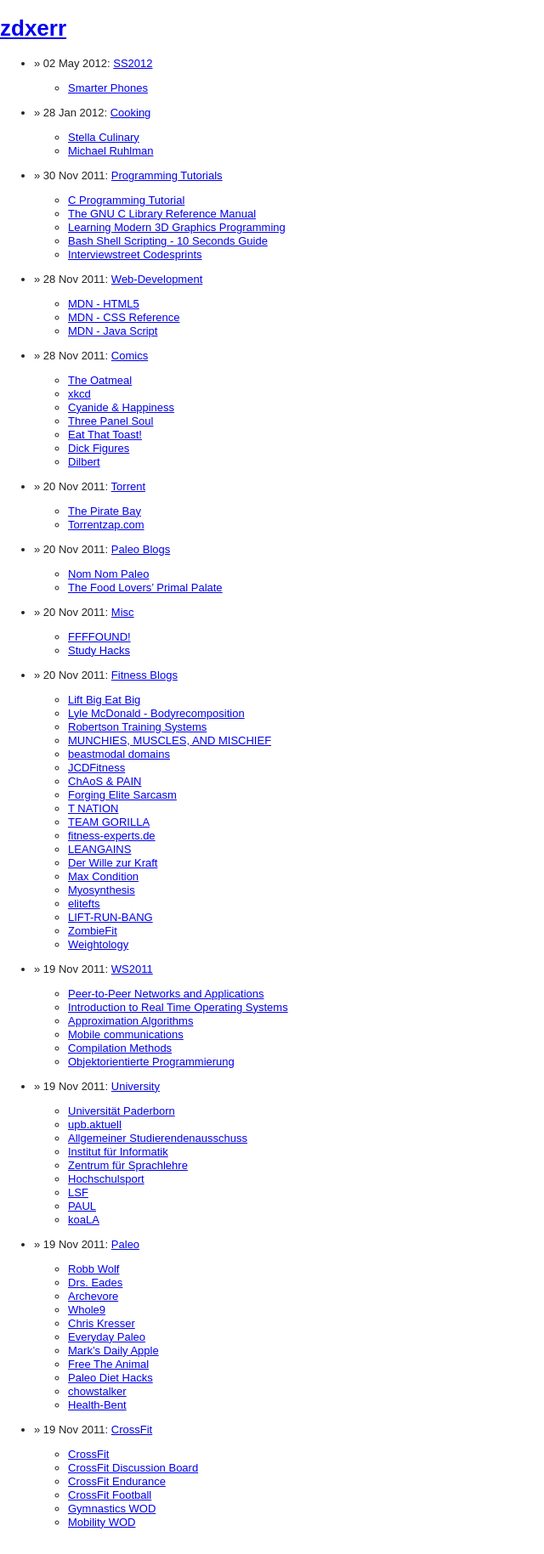
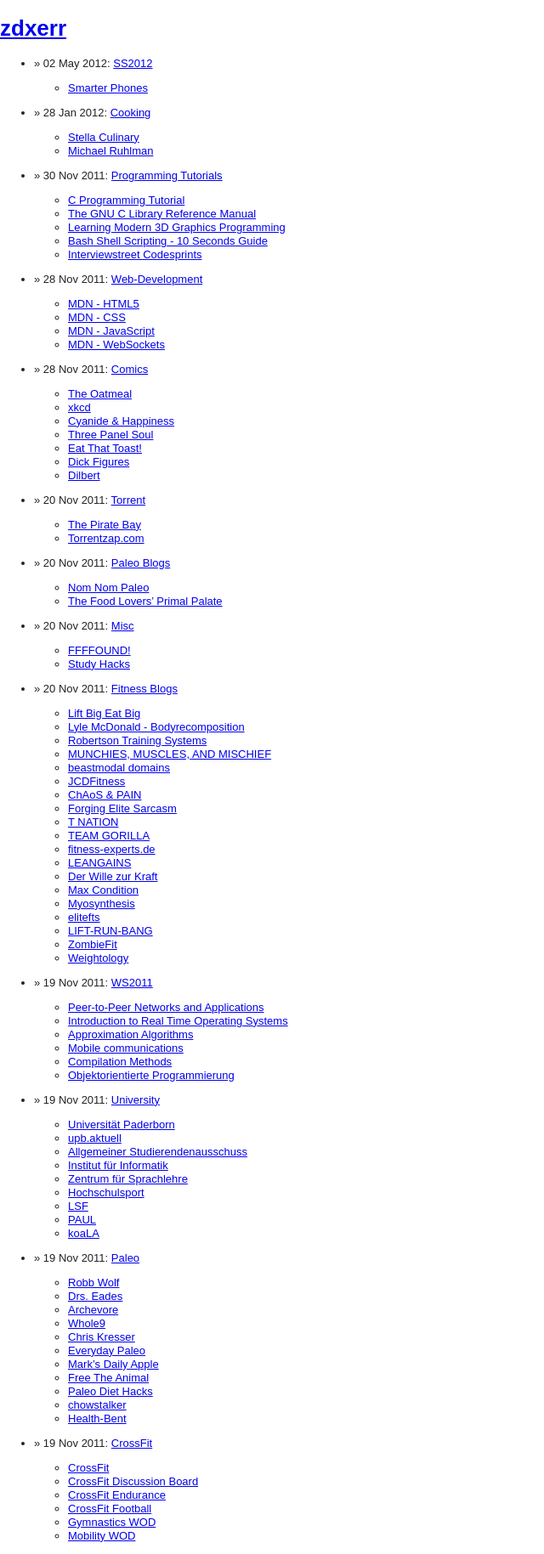
Before and after one commit to zdxerr/zdxerr.github.com, a Jekyll site: the page built from links.html, in a window 1280 px wide. Shown: the whole page at 85% size, without its empty margins (0-640 px from the left). Built offline with Jekyll 4.4.1, drawn with Linux system fonts in a browser that asks for light colours; nearby versions of some CDN libraries; Markdown is read by kramdown in place of the engine named in the settings.

Commit message:
Added MDN WebSockets.

```diff
--- a/_posts/2011-11-28-web-development.markdown
+++ b/_posts/2011-11-28-web-development.markdown
@@ -5,5 +5,6 @@
 ---
 
 - [MDN - HTML5](https://developer.mozilla.org/en/HTML/HTML5)
-- [MDN - CSS Reference](https://developer.mozilla.org/en/CSS/CSS_Reference)
-- [MDN - Java Script](https://developer.mozilla.org/en/JavaScript)
+- [MDN - CSS](https://developer.mozilla.org/en/CSS/CSS_Reference)
+- [MDN - JavaScript](https://developer.mozilla.org/en/JavaScript)
+- [MDN - WebSockets](https://developer.mozilla.org/en/WebSockets/)
```
